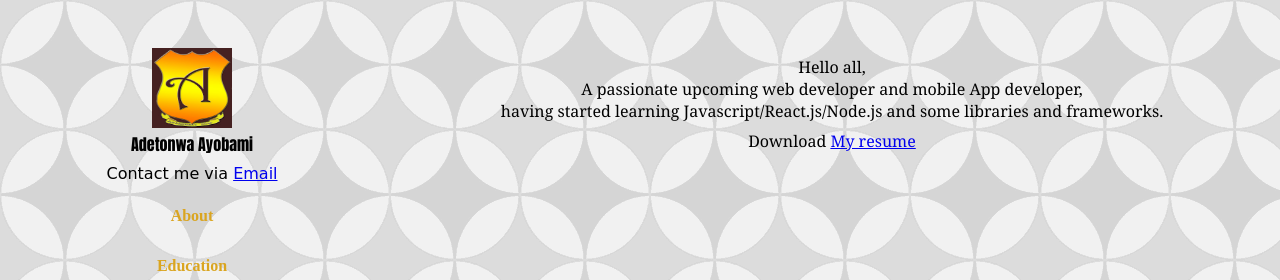
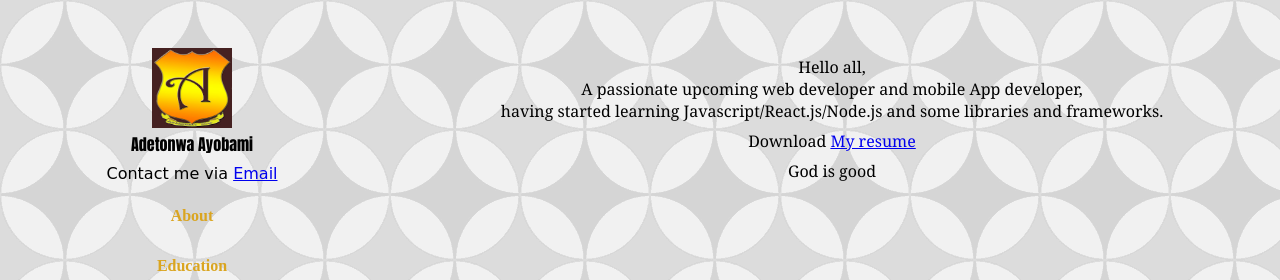
Before and after one commit to Adetonwa/Pofio, a plain HTML site: page index.html in a window 1280 px wide. Shown: the top 280 px of the page. Drawn offline with Linux system fonts and the light colour scheme.

Commit message:
initial commit

```diff
--- a/index.html
+++ b/index.html
@@ -48,6 +48,7 @@
              A passionate upcoming web developer and mobile App developer, <br>having started learning
              Javascript/React.js/Node.js and some libraries and frameworks.</P>
              <p>Download <a href="download/ADETONWAAyobamiResume.rar">My resume</a></p>
+             God is good
 
 
           </Main>
```
